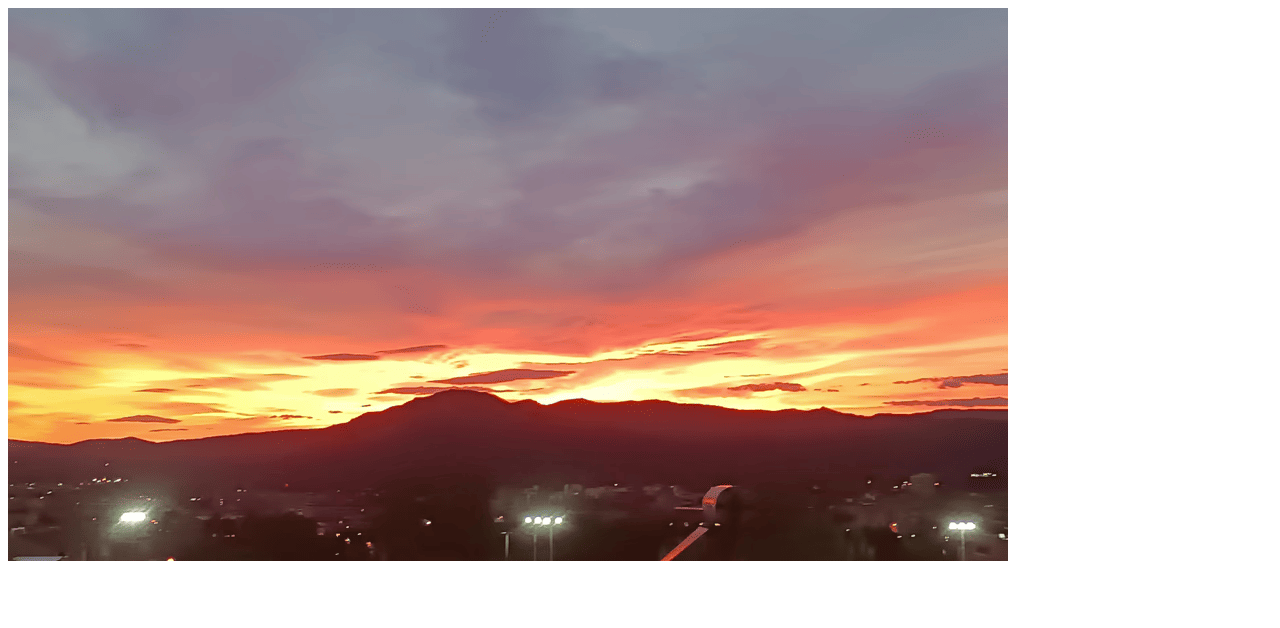
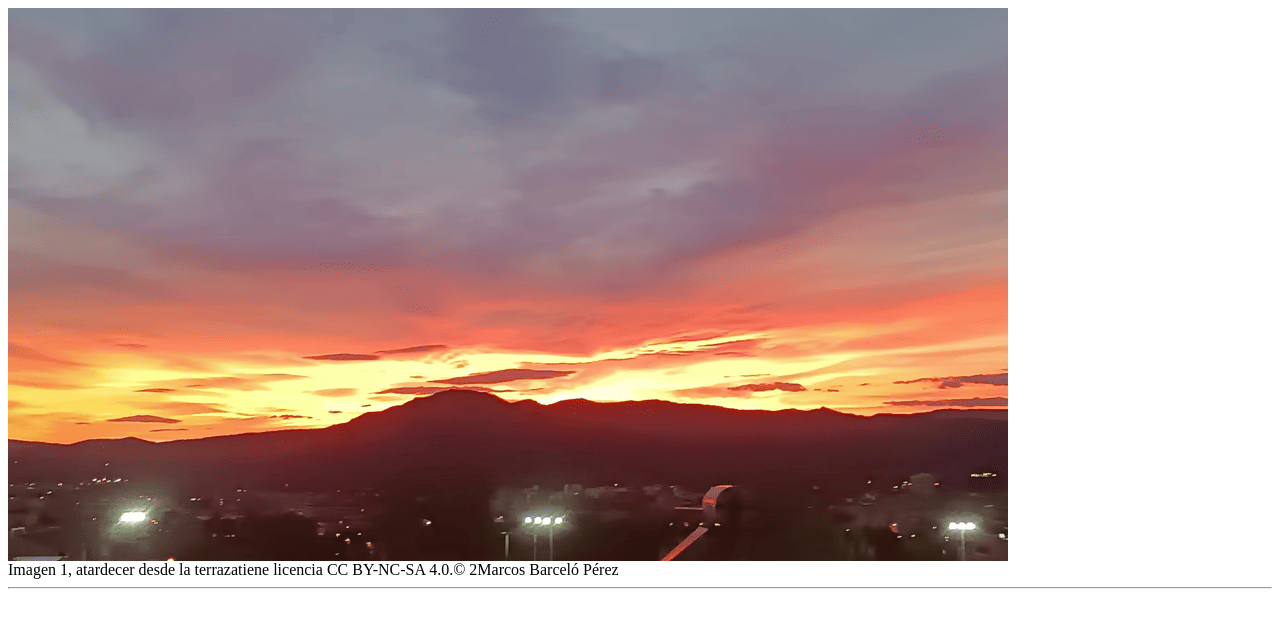
Before and after one commit to MarcosBarceloPerez/fotos, a plain HTML site: page index.html in a window 1280 px wide. Drawn offline with Linux system fonts and the light colour scheme.

Commit message:
Update index.html

```diff
--- a/index.html
+++ b/index.html
@@ -5,5 +5,8 @@
   </head>
   <body>
     <img src="./1.png"/>
+    <br/>
+    Imagen 1, atardecer desde la terrazatiene licencia CC BY-NC-SA 4.0.© 2Marcos Barceló Pérez
+    <hr/>
   </body>
 </html>
```
